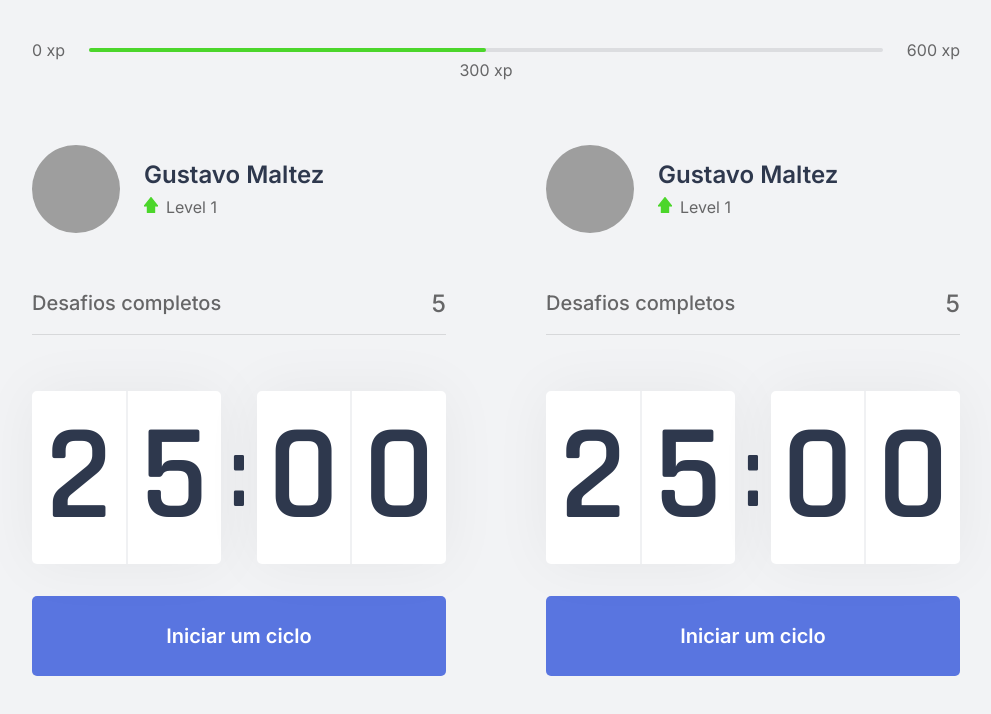
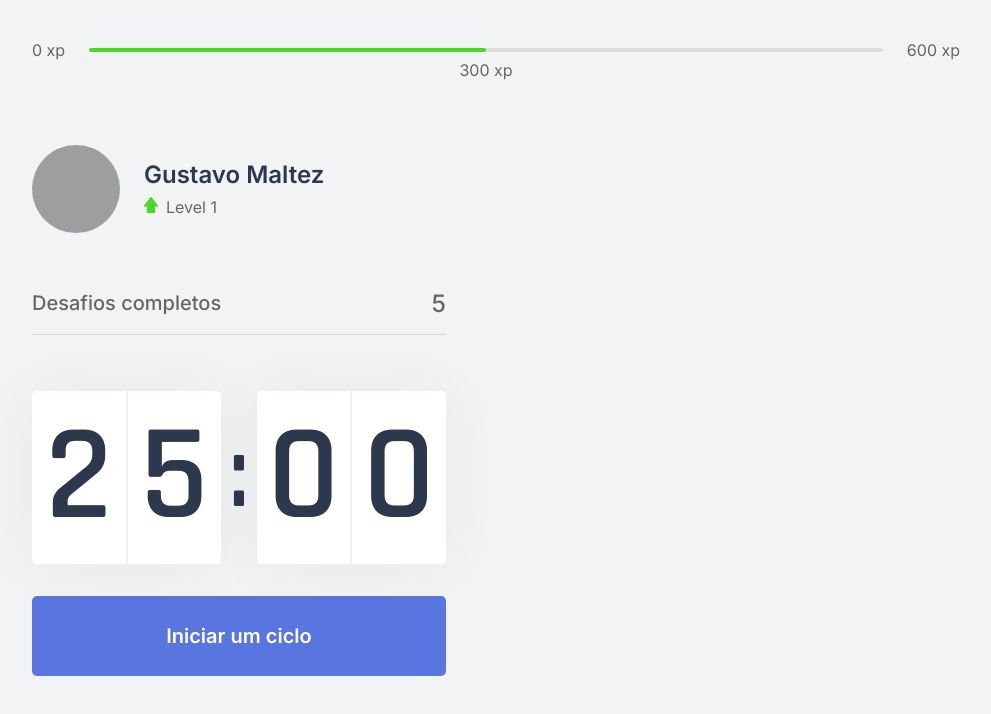
Before and after one commit to gustavomaltez/MoveIt-NextLevelWeek4-, a Next.js app in the folder moveit-next/: page / in a window 1280 px wide. Shown: the top 714 px of the page, without its empty margins (144-1135 px from the left). Built offline with nearby package versions, Linux system fonts and the light colour scheme; grey boxes are pictures that could not be loaded.

Commit message:
feat: added function to update time in Countdown component

```diff
--- a/moveit-next/src/components/Countdown/index.tsx
+++ b/moveit-next/src/components/Countdown/index.tsx
@@ -1,21 +1,46 @@
+import { useState, useEffect } from 'react';
 import styles from '../../styles/components/Countdown.module.css';
 
 export function Countdown(){
+    const [time, setTime] = useState(25 * 60);
+    const [active, setActive] = useState(false);
+
+    const minutes = Math.floor(time / 60);
+    const seconds = time % 60;
+
+    const [minuteLeft, minuteRight] = String(minutes).padStart(2, '0').split('');
+    const [secondLeft, secondRight] = String(seconds).padStart(2, '0').split('');
+
+    function startCountDown(){
+        setActive(true);
+    }
+
+    useEffect(() => {
+        if(active && time > 0){
+            setTimeout(() => {
+                setTime(time-1);
+            }, 1000)
+        }
+    }, [active,time])
     return (
         <div>
             <div className={styles.countdownContainer}>
                 <div>
-                    <span>2</span>
-                    <span>5</span>
+                    <span>{minuteLeft}</span>
+                    <span>{minuteRight}</span>
                 </div>
                 <span>:</span>
                 <div>
-                    <span>0</span>
-                    <span>0</span>
+                    <span>{secondLeft}</span>
+                    <span>{secondRight}</span>
                 </div>
             </div>
 
-            <button type="button" className={styles.countdownButton}>
+            <button
+                type="button"
+                className={styles.countdownButton}
+                onClick={startCountDown}
+            >
                 Iniciar um ciclo
             </button>
         </div>
--- a/moveit-next/src/pages/index.tsx
+++ b/moveit-next/src/pages/index.tsx
@@ -20,9 +20,7 @@
           <Countdown/>
         </div>
         <div>
-          <Profile/>
-          <CompletedChallenges/>
-          <Countdown/>
+
         </div>
       </section>
     </div>)
```
